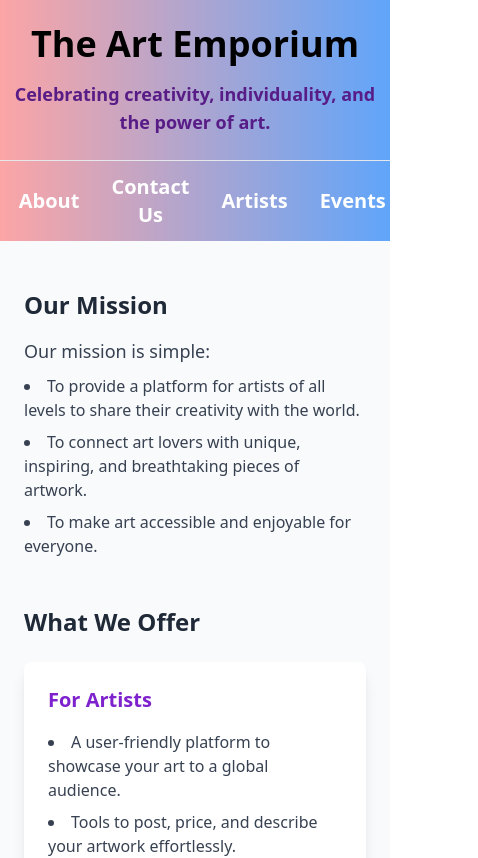
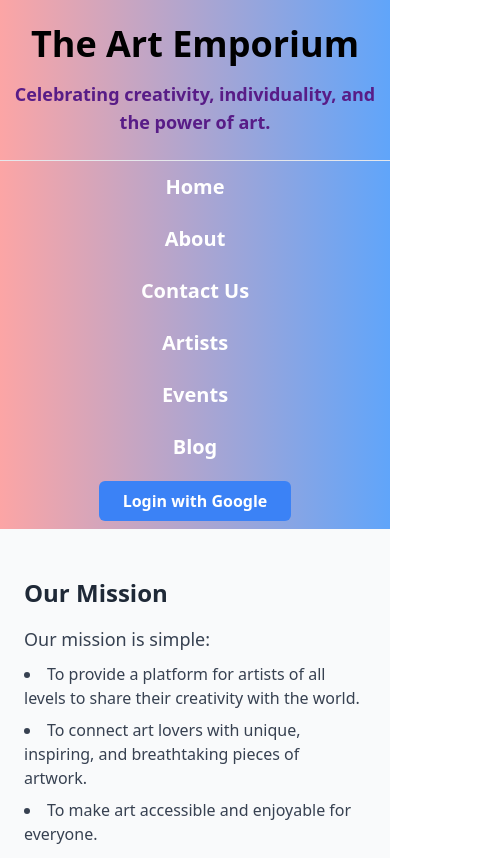
Before and after one commit to 14aseem/wp-project, a Next.js app: page /about in a window 390 px wide. Shown: the top 858 px of the page, 478 px wide, since content can reach past the window. Built offline with nearby package versions, Linux system fonts and the light colour scheme.

Commit message:
phone vercel

```diff
--- a/src/app/components/Navbar.js
+++ b/src/app/components/Navbar.js
@@ -1,87 +1,119 @@
-"use client";
+'use client';
+
 import React, { useState, useEffect } from "react";
-import { useRouter } from "next/navigation";
-import { auth, provider, signInWithPopup } from "../firebase";
-import { signOut } from "firebase/auth";
+import { useRouter } from "next/navigation"; // Use next/navigation for the new app directory
+import { auth, provider, signInWithPopup } from "../firebase"; // Import Firebase functions
+import { signOut } from "firebase/auth"; // Firebase sign-out function
 
 export default function Navbar() {
-  const [user, setUser] = useState(null);
-  const [isClient, setIsClient] = useState(false);
+  const [user, setUser] = useState(null); // Track user login state
+  const [isClient, setIsClient] = useState(false); // Track whether component is mounted
 
-  const router = useRouter();
+  const router = useRouter(); // Initialize router from next/navigation
 
+  // Function to handle Google sign-in
   const handleGoogleLogin = async () => {
     try {
       const result = await signInWithPopup(auth, provider);
       const user = result.user;
-      setUser(user);
+      setUser(user); // Store user details on successful login
     } catch (error) {
       console.error("Error during Google sign-in: ", error);
     }
   };
 
+  // Function to handle sign-out
   const handleSignOut = () => {
     signOut(auth)
-      .then(() => setUser(null))
+      .then(() => setUser(null)) // Reset user state after sign-out
       .catch((error) => console.error("Error signing out: ", error));
   };
 
+  // Navigate to home page
   const navigateToHome = () => {
-    router.push("/");
+    router.push('/'); // Navigate to home page
   };
 
+  // Client-side check: only use router after component is mounted
   useEffect(() => {
     setIsClient(true);
   }, []);
 
+  // Don't render router-related components until client-side
   if (!isClient) {
-    return null;
+    return null; // Or a loading spinner can be shown here
   }
 
   return (
     <nav className="py-2 bg-gradient-to-r from-red-300 to-blue-400 text-white">
-      {/* Flexbox to align buttons horizontally */}
-      <div className="flex flex-row items-center justify-center space-x-0">
+    <div className="flex flex-col items-center space-y-4">
+      {/* Home and About Buttons */}
       <button
         onClick={navigateToHome}
-          className="text-xl font-black py-1 px-4 rounded-md hover:bg-white hover:text-black"
+        className=" text-xl font-black text-white  py-1 px-4 rounded-md hover:bg-gradient-to-r from-red-300 to-blue-400 "
       >
         Home
       </button>
       <button
         onClick={() => (window.location.href = "/about")}
-          className="text-xl font-black py-1 px-4 rounded-md hover:bg-white hover:text-black"
+        className="bg-transparent text-xl font-black text-white py-1 px-4 rounded-md hover:bg-gradient-to-r from-red-300 to-blue-400"
       >
         About
       </button>
       <button
         onClick={() => (window.location.href = "/contact")}
-          className="text-xl font-black py-1 px-4 rounded-md hover:bg-white hover:text-black"
+        className="bg-transparent text-xl font-black text-white py-1 px-4 rounded-md hover:bg-gradient-to-r from-red-300 to-blue-400"
       >
         Contact Us
       </button>
       <button
         onClick={() => (window.location.href = "/artists")}
-          className="text-xl font-black py-1 px-4 rounded-md hover:bg-white hover:text-black"
+        className="bg-transparent text-xl font-black text-white py-1 px-4 rounded-md hover:bg-gradient-to-r from-red-300 to-blue-400"
       >
         Artists
       </button>
       <button
         onClick={() => (window.location.href = "/events")}
-          className="text-xl font-black py-1 px-4 rounded-md hover:bg-white hover:text-black"
+        className="bg-transparent text-xl font-black text-white py-1 px-4 rounded-md hover:bg-gradient-to-r from-red-300 to-blue-400"
       >
         Events
       </button>
       <button
         onClick={() => (window.location.href = "/forum")}
-          className="text-xl font-black py-1 px-4 rounded-md hover:bg-white hover:text-black"
+        className="bg-transparent text-xl font-black text-white py-1 px-4 rounded-md hover:bg-gradient-to-r from-red-300 to-blue-400"
       >
         Blog
       </button>
     </div>
 
+
+
     {/* Conditional Rendering for Login and User Info */}
+    <div className="mt-4 text-center">
+      {!user ? (
+        <button
+          onClick={handleGoogleLogin}
+          className="bg-blue-500 text-white py-2 px-6 rounded-md hover:bg-green-600 font-black"
+        >
+          Login with Google
+        </button>
 
+      ) : (
+        <div>
+          <span className="mr-4">Hello, {user.displayName}</span>
+          <button
+            onClick={handleSignOut}
+            className="bg-red-500 text-white py-2 px-6 rounded-md hover:bg-red-600"
+          >
+            Sign Out
+          </button>
+        </div>
+      )}
+
+
+    </div>
   </nav>
+
+
   );
 }
```
Lines whose indentation alone changed are shown as unchanged.
